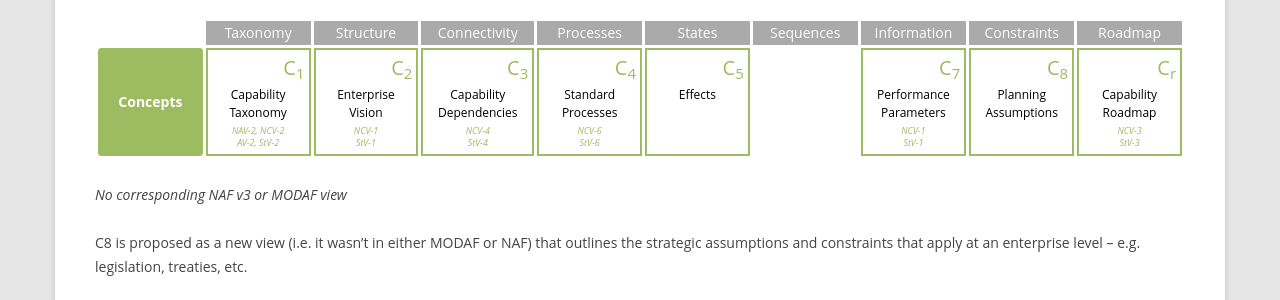
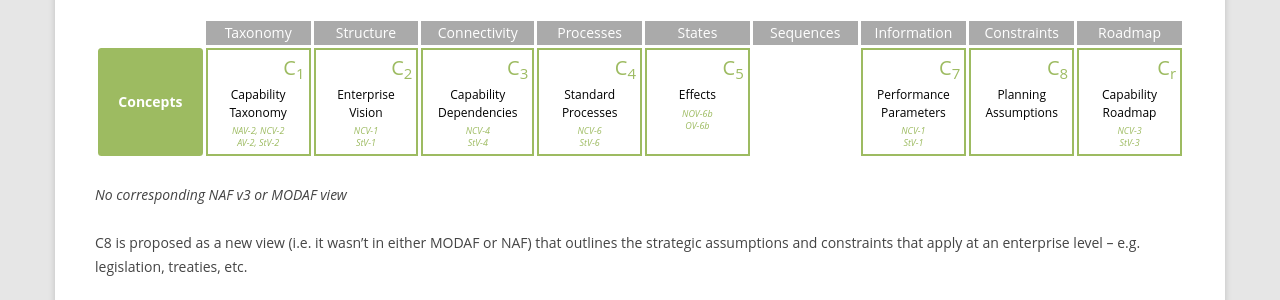
Before and after one commit to nafdocs/nafdocs.github.io, a Jekyll site: the page built from viewpoints/c8.md, in a window 1280 px wide. Shown: the part 300-600 px from the top of the page. Built offline with Jekyll 4.4.1, drawn with Linux system fonts in a browser that asks for light colours; nearby versions of some CDN libraries.

Commit message:
Add legacy viewpoints to Capability viewpoint bar

```diff
--- a/_includes/viewpoint-bars/capability-bar.html
+++ b/_includes/viewpoint-bars/capability-bar.html
@@ -65,7 +65,7 @@
       <td>
         <a href="c5">C<sub>5</sub>
       <div class="mk__viewTitle">Effects</div>
-      <div class="mk__legacyCodes"></div>
+      <div class="mk__legacyCodes">NOV-6b<br/>OV-6b</div>
     </a>
       </td>
       <td class="notmodelkind"></td>
```
